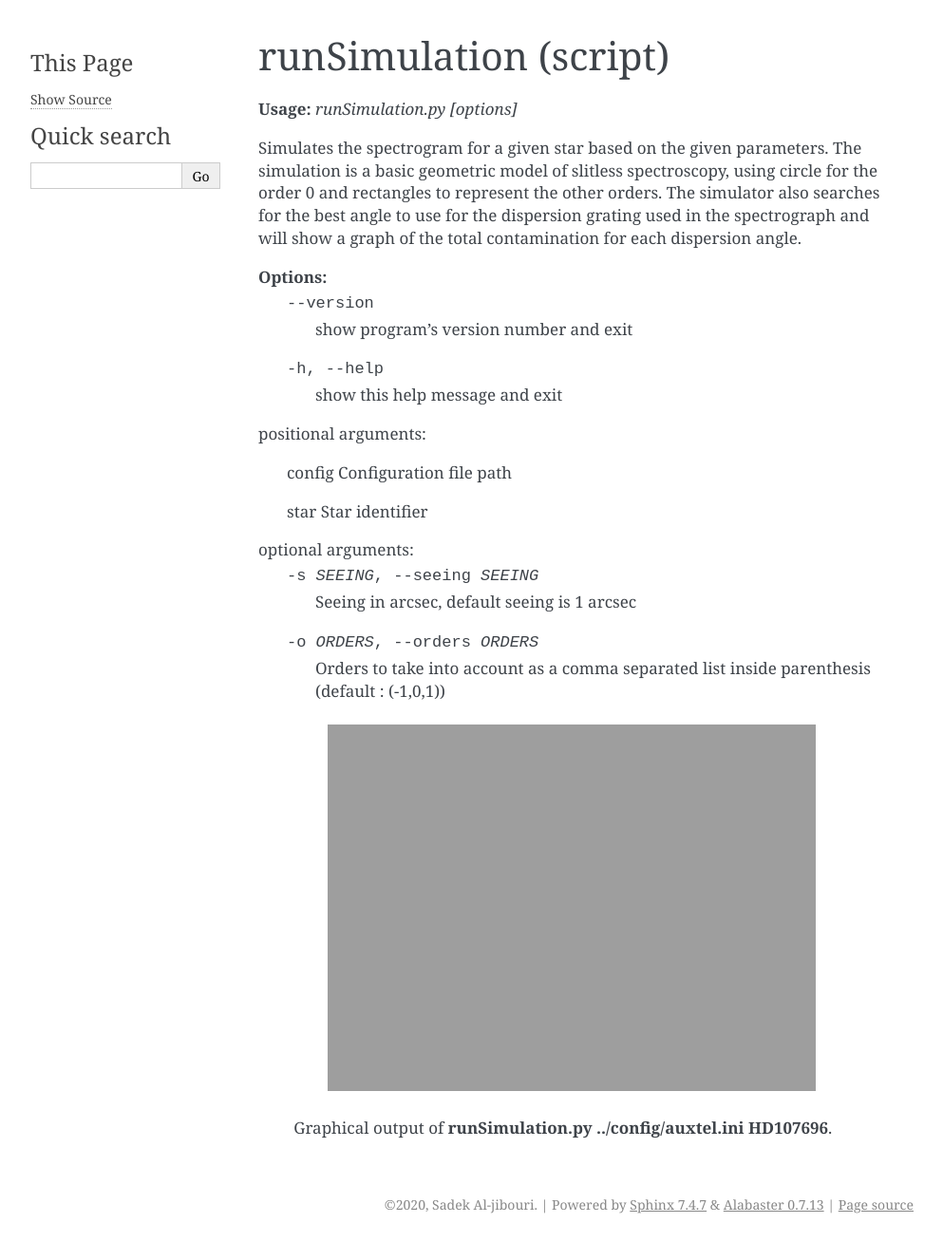
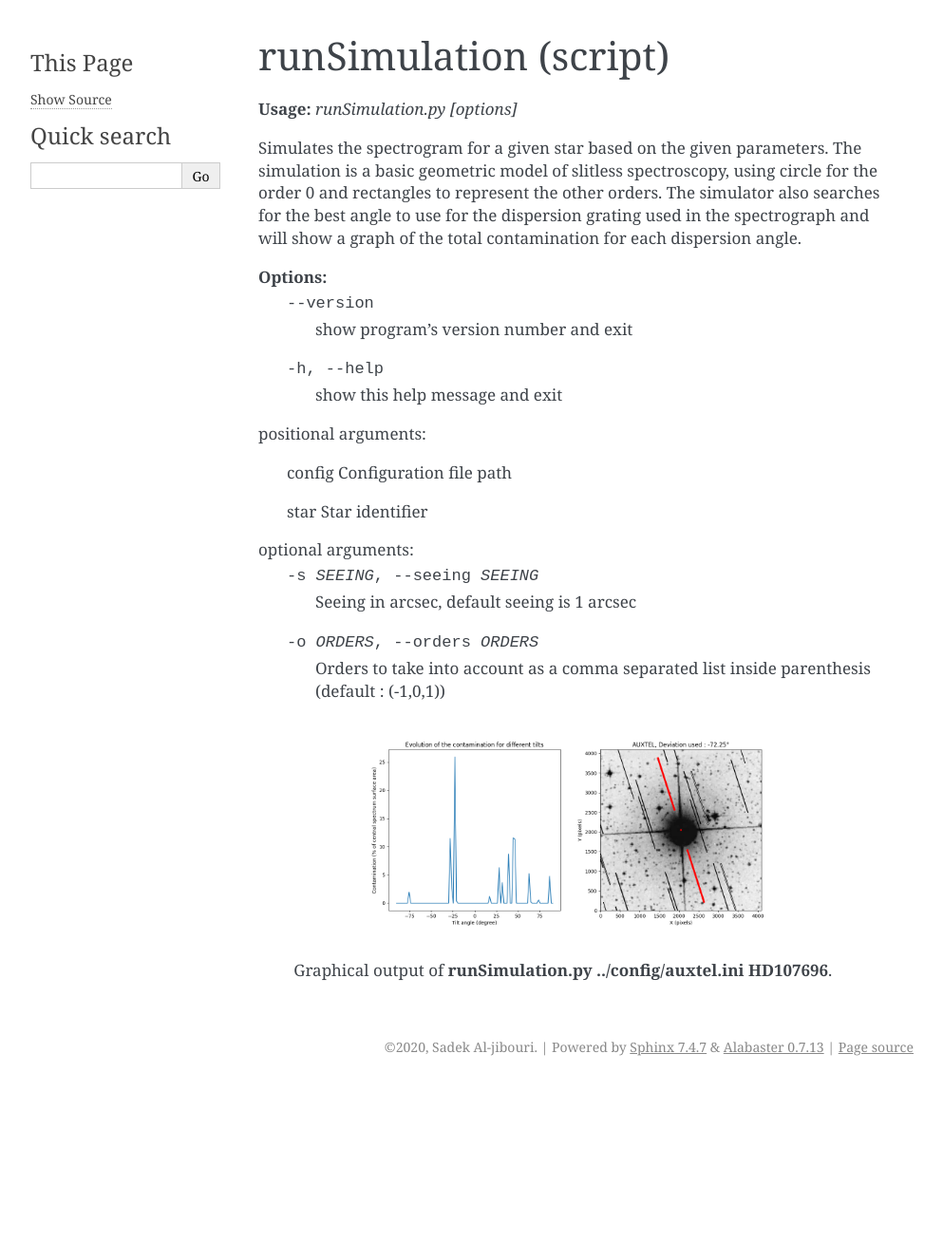
Before and after one commit to ycopin/basicslitless, a Sphinx documentation site: the page built from docs/script.rst, in a window 1280 px wide. Shown: the whole page at 95% size, without its empty margins (148-1141 px from the left). Built offline with Sphinx 7.4.7, drawn with Linux system fonts in a browser that asks for light colours; after the commit the page ends 1142 px from its top, so only the background shows below that.

Commit message:
Missing figures.

```diff
--- a/docs/script.rst
+++ b/docs/script.rst
@@ -26,7 +26,7 @@ optional arguments:
                         Orders to take into account as a comma separated list inside parenthesis
                         (default : (-1,0,1))
 
-.. figure:: Sim.*
+.. figure:: Sim.png
    :align: center
    :width: 80%
 
```
Also changed, not shown: docs/Sim.png (added), 2 other files.
